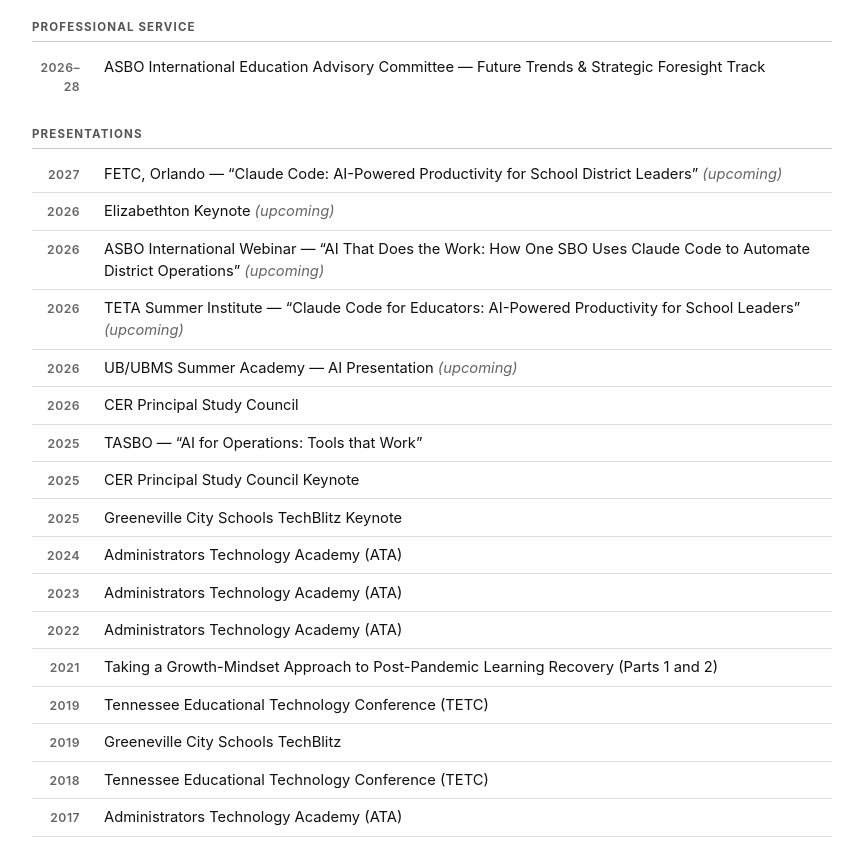
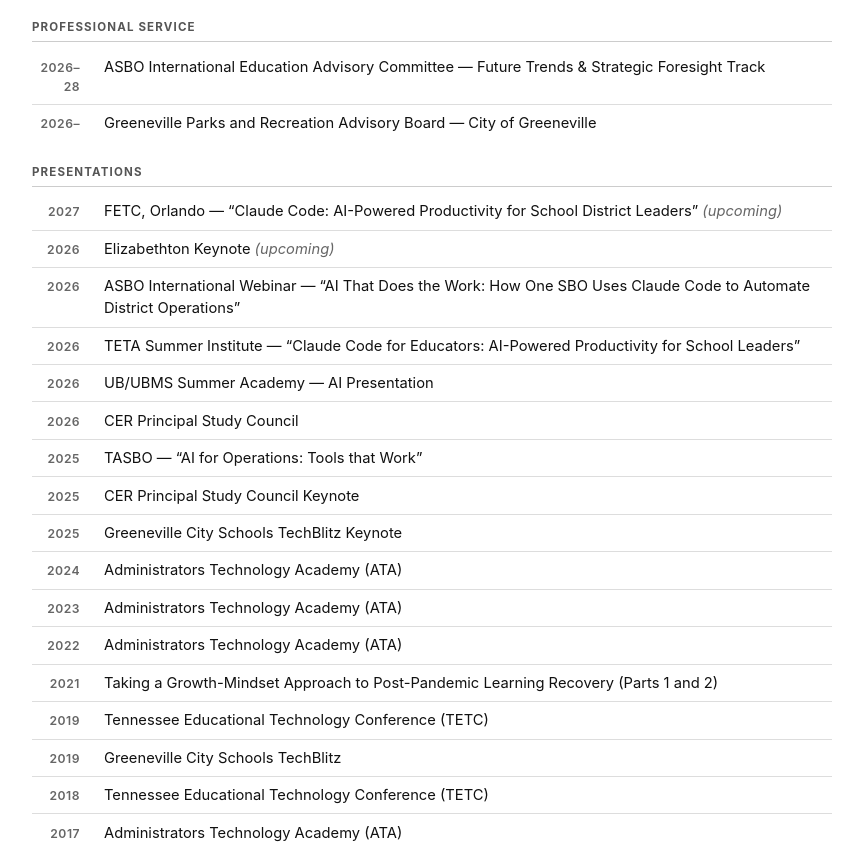
Before and after one commit to jasonbhorne/resume, a plain HTML site: page index.html in a window 1280 px wide. Shown: the part 3191-4040 px from the top of the page, without its empty margins (208-1071 px from the left). Drawn offline with Linux system fonts and the light colour scheme.

Commit message:
CV: add Greeneville Parks and Recreation Advisory Board; clear stale upcoming tags
Adds the Parks and Rec Advisory Board (2026-) to Professional Service.
Removes "(upcoming)" from three talks that have now been delivered:
ASBO International webinar (Jul 2026), TETA Summer Institute (Jul 2026),
and UB/UBMS Summer Academy (May 2026). FETC 2027 and the Elizabethton
keynote (Nov 2026) remain marked upcoming.

Co-Authored-By: Claude Opus 5 <noreply@anthropic.com>

```diff
--- a/index.html
+++ b/index.html
@@ -757,6 +757,11 @@
         <span class="cvr-body">ASBO International Education Advisory Committee &mdash; Future Trends &amp; Strategic Foresight Track</span>
       </li>
 
+      <li class="cvr-item">
+        <span class="cvr-year">2026&ndash;</span>
+        <span class="cvr-body">Greeneville Parks and Recreation Advisory Board &mdash; City of Greeneville</span>
+      </li>
+
     </ul>
   </section>
 
@@ -780,17 +785,17 @@
 
       <li class="cvr-item">
         <span class="cvr-year">2026</span>
-        <span class="cvr-body">ASBO International Webinar &mdash; &ldquo;AI That Does the Work: How One SBO Uses Claude Code to Automate District Operations&rdquo; <em style="color:#666;">(upcoming)</em></span>
+        <span class="cvr-body">ASBO International Webinar &mdash; &ldquo;AI That Does the Work: How One SBO Uses Claude Code to Automate District Operations&rdquo;</span>
       </li>
 
       <li class="cvr-item">
         <span class="cvr-year">2026</span>
-        <span class="cvr-body">TETA Summer Institute &mdash; &ldquo;Claude Code for Educators: AI-Powered Productivity for School Leaders&rdquo; <em style="color:#666;">(upcoming)</em></span>
+        <span class="cvr-body">TETA Summer Institute &mdash; &ldquo;Claude Code for Educators: AI-Powered Productivity for School Leaders&rdquo;</span>
       </li>
 
       <li class="cvr-item">
         <span class="cvr-year">2026</span>
-        <span class="cvr-body">UB/UBMS Summer Academy &mdash; AI Presentation <em style="color:#666;">(upcoming)</em></span>
+        <span class="cvr-body">UB/UBMS Summer Academy &mdash; AI Presentation</span>
       </li>
 
       <li class="cvr-item">
```
